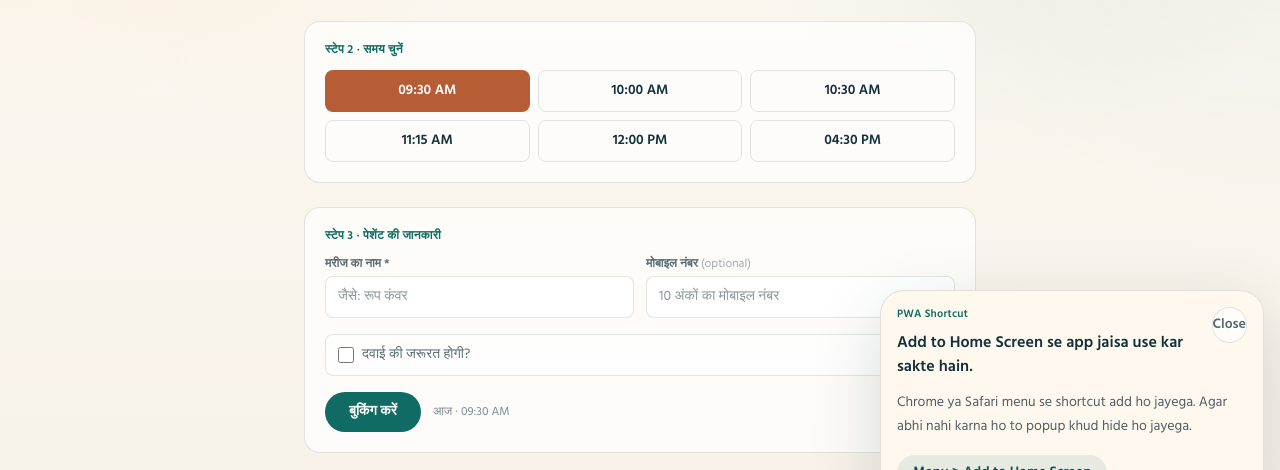
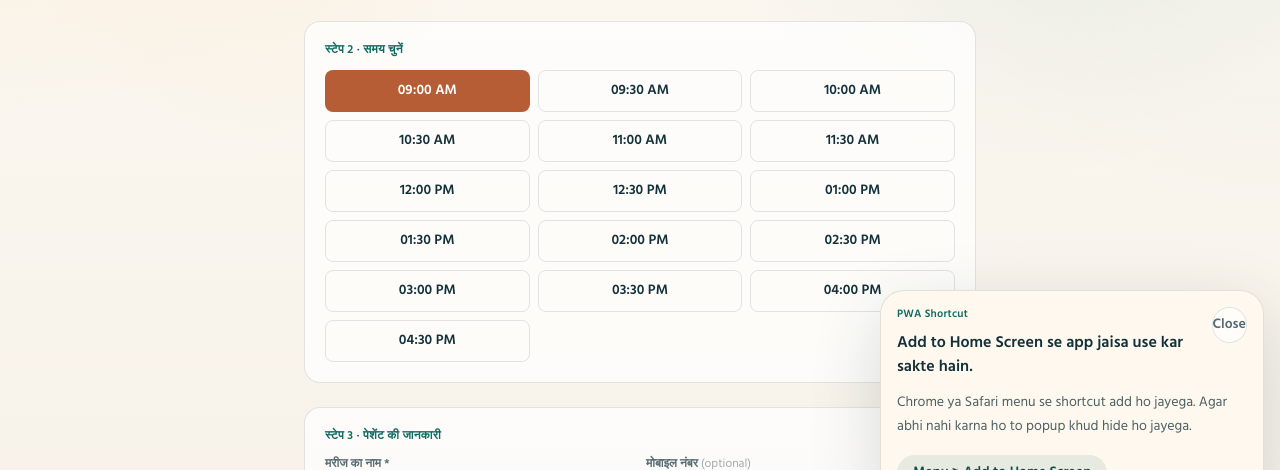
Before and after one commit to kuldeeppanwar02/DrSrpanwar, a Next.js app: page /book in a window 1280 px wide. Shown: the part 276-746 px from the top of the page. Built offline with nearby package versions, Linux system fonts and the light colour scheme; no server answers; a web font is replaced by a local one.

Commit message:
feat: auto-generate slots from open/close time in schedule

```diff
--- a/src/app/api/schedule/route.ts
+++ b/src/app/api/schedule/route.ts
@@ -9,6 +9,24 @@ import {
 } from "@/lib/firebase/schedule-store";
 
 const DAY_NAMES = ["Sunday", "Monday", "Tuesday", "Wednesday", "Thursday", "Friday", "Saturday"];
+
+/** Generate 30-min interval slot labels from HH:mm open to HH:mm close */
+function generateSlots(open: string, close: string): string[] {
+  const slots: string[] = [];
+  const [oh, om] = open.split(":").map(Number);
+  const [ch, cm] = close.split(":").map(Number);
+  let mins = oh * 60 + om;
+  const endMins = ch * 60 + cm;
+  while (mins < endMins) {
+    const h = Math.floor(mins / 60);
+    const m = mins % 60;
+    const ampm = h >= 12 ? "PM" : "AM";
+    const h12 = h === 0 ? 12 : h > 12 ? h - 12 : h;
+    slots.push(`${String(h12).padStart(2, "0")}:${String(m).padStart(2, "0")} ${ampm}`);
+    mins += 30;
+  }
+  return slots;
+}
 
 export async function GET(request: Request) {
   try {
@@ -29,19 +47,36 @@ export async function GET(request: Request) {
 
     const schedule = await getWeekSchedule(clinicId as ClinicId, weekStart);
 
+    const defaultOpen = "09:00";
+    const defaultClose = "17:00";
+
     // Convert the Record<string, DaySchedule> to an array format for the frontend
-    const daysArray = DAY_NAMES.map((name, index) => ({
-      dayOfWeek: index,
-      dayName: name,
-      ...(schedule.days[name] || {
-        isOpen: index > 0 && index < 7,
-        openTime: "09:00",
-        closeTime: "17:00",
-        slots: [],
+    const daysArray = DAY_NAMES.map((name, index) => {
+      const saved = schedule.days[name];
+      if (saved) {
+        // If saved day has open/close times but empty slots, auto-generate
+        return {
+          dayOfWeek: index,
+          dayName: name,
+          ...saved,
+          slots: saved.isOpen && saved.openTime && saved.closeTime && (!saved.slots || saved.slots.length === 0)
+            ? generateSlots(saved.openTime, saved.closeTime)
+            : saved.slots || [],
+        };
+      }
+      // Fallback for unconfigured days
+      const isOpen = index > 0 && index < 7;
+      return {
+        dayOfWeek: index,
+        dayName: name,
+        isOpen,
+        openTime: defaultOpen,
+        closeTime: defaultClose,
+        slots: isOpen ? generateSlots(defaultOpen, defaultClose) : [],
         maxPatients: 30,
         notes: "",
-      }),
-    }));
+      };
+    });
 
     return Response.json({
       schedule: daysArray,
--- a/src/app/book/page.tsx
+++ b/src/app/book/page.tsx
@@ -33,8 +33,8 @@ function generateSlots(openTime: string, closeTime: string, intervalMin = 30): s
 
 /** Default fallback slots if schedule hasn't been configured yet */
 const defaultSlots: Record<string, string[]> = {
-  surgery: ["09:30 AM", "10:00 AM", "10:30 AM", "11:15 AM", "12:00 PM", "04:30 PM"],
-  dental: ["10:00 AM", "10:30 AM", "11:00 AM", "12:15 PM", "03:30 PM", "05:15 PM"],
+  surgery: generateSlots("09:00", "17:00"),
+  dental: generateSlots("10:00", "17:00"),
 };
 
 function buildWhatsAppUrl(clinic: string, token: string, day: string, slot: string): string {
--- a/src/app/staff/schedule/page.tsx
+++ b/src/app/staff/schedule/page.tsx
@@ -35,16 +35,40 @@ function getMonday(offsetWeeks = 0) {
   return monday.toISOString().slice(0, 10);
 }
 
+/** Generate 30-min interval slots from openTime (HH:mm) to closeTime (HH:mm) */
+function generateSlots(open: string, close: string): string[] {
+  if (!open || !close) return [];
+  const slots: string[] = [];
+  const [oh, om] = open.split(":").map(Number);
+  const [ch, cm] = close.split(":").map(Number);
+  let mins = oh * 60 + om;
+  const endMins = ch * 60 + cm;
+  while (mins < endMins) {
+    const h = Math.floor(mins / 60);
+    const m = mins % 60;
+    const ampm = h >= 12 ? "PM" : "AM";
+    const h12 = h === 0 ? 12 : h > 12 ? h - 12 : h;
+    slots.push(`${String(h12).padStart(2, "0")}:${String(m).padStart(2, "0")} ${ampm}`);
+    mins += 30;
+  }
+  return slots;
+}
+
 function createDefaultDays(): DaySchedule[] {
-  return Array.from({ length: 7 }, (_, i) => ({
-    dayOfWeek: i,
-    isOpen: i > 0 && i < 7,
-    openTime: "09:00",
-    closeTime: "17:00",
-    slots: ["09:00 AM", "10:00 AM", "11:00 AM", "12:00 PM", "03:00 PM", "04:00 PM"],
-    maxPatients: 30,
-    notes: "",
-  }));
+  return Array.from({ length: 7 }, (_, i) => {
+    const isOpen = i > 0 && i < 7;
+    const openTime = "09:00";
+    const closeTime = "17:00";
+    return {
+      dayOfWeek: i,
+      isOpen,
+      openTime,
+      closeTime,
+      slots: isOpen ? generateSlots(openTime, closeTime) : [],
+      maxPatients: 30,
+      notes: "",
+    };
+  });
 }
 
 export default function SchedulePage() {
@@ -71,7 +95,14 @@ export default function SchedulePage() {
         if (res.ok) {
           const data = await res.json();
           if (Array.isArray(data.schedule) && data.schedule.length) {
-            setDays(data.schedule);
+            // Auto-generate slots for any day that has times but empty slots
+            const enriched = data.schedule.map((day: DaySchedule) => ({
+              ...day,
+              slots: day.isOpen && day.openTime && day.closeTime && (!day.slots || day.slots.length === 0)
+                ? generateSlots(day.openTime, day.closeTime)
+                : day.slots || [],
+            }));
+            setDays(enriched);
           } else {
             setDays(createDefaultDays());
           }
@@ -89,7 +120,15 @@ export default function SchedulePage() {
 
   const updateDay = (index: number, changes: Partial<DaySchedule>) => {
     setDays((prev) =>
-      prev.map((day, i) => (i === index ? { ...day, ...changes } : day)),
+      prev.map((day, i) => {
+        if (i !== index) return day;
+        const updated = { ...day, ...changes };
+        // Auto-regenerate slots when time changes
+        if ("openTime" in changes || "closeTime" in changes) {
+          updated.slots = generateSlots(updated.openTime, updated.closeTime);
+        }
+        return updated;
+      }),
     );
   };
 
@@ -267,21 +306,33 @@ export default function SchedulePage() {
                         className="focus-ring w-full rounded-lg border border-[var(--line)] bg-white px-2 py-1.5 text-sm outline-none"
                       />
                     </label>
-                    <label className="block">
-                      <span className="mb-1 block text-[10px] font-semibold uppercase text-[rgba(19,49,58,0.5)]">
-                        {t("schedule", "slots")} <span className="normal-case text-[rgba(19,49,58,0.35)]">({t("schedule", "slotsHelp")})</span>
-                      </span>
-                      <input
-                        value={day.slots.join(", ")}
-                        onChange={(e) =>
-                          updateDay(index, {
-                            slots: e.target.value.split(",").map((s) => s.trim()).filter(Boolean),
-                          })
-                        }
-                        className="focus-ring w-full rounded-lg border border-[var(--line)] bg-white px-2 py-1.5 text-sm outline-none"
-                        placeholder="09:00 AM, 10:00 AM"
-                      />
-                    </label>
+                    <div className="block sm:col-span-2 lg:col-span-1">
+                      <div className="mb-1 flex items-center justify-between">
+                        <span className="text-[10px] font-semibold uppercase text-[rgba(19,49,58,0.5)]">
+                          {t("schedule", "slots")} ({day.slots.length})
+                        </span>
+                        <button
+                          type="button"
+                          onClick={() => updateDay(index, { openTime: day.openTime, closeTime: day.closeTime })}
+                          className="rounded-full bg-[rgba(15,107,99,0.08)] px-2 py-0.5 text-[10px] font-semibold text-[var(--accent)] hover:bg-[rgba(15,107,99,0.15)]"
+                        >
+                          ↻ Auto-generate
+                        </button>
+                      </div>
+                      <div className="flex flex-wrap gap-1 rounded-lg border border-[var(--line)] bg-white p-2 min-h-[36px]">
+                        {day.slots.length > 0 ? (
+                          day.slots.map((slot) => (
+                            <span key={slot} className="rounded-full bg-[rgba(15,107,99,0.08)] px-2 py-0.5 text-[11px] font-semibold text-[var(--accent-strong)]">
+                              {slot}
+                            </span>
+                          ))
+                        ) : (
+                          <span className="text-[11px] text-[rgba(19,49,58,0.35)]">
+                            Set open/close time to auto-generate
+                          </span>
+                        )}
+                      </div>
+                    </div>
                   </div>
                 )}
               </div>
```
